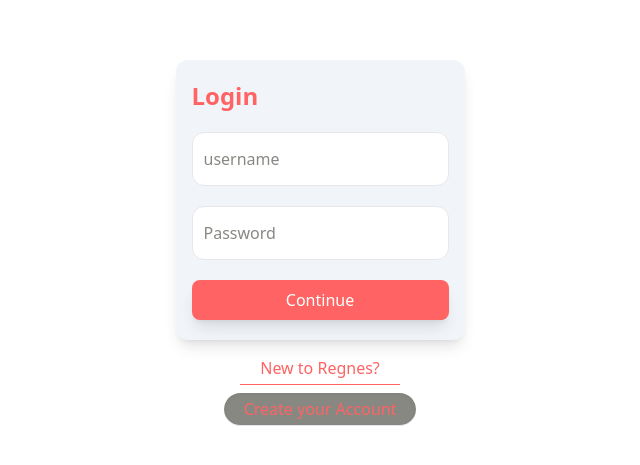
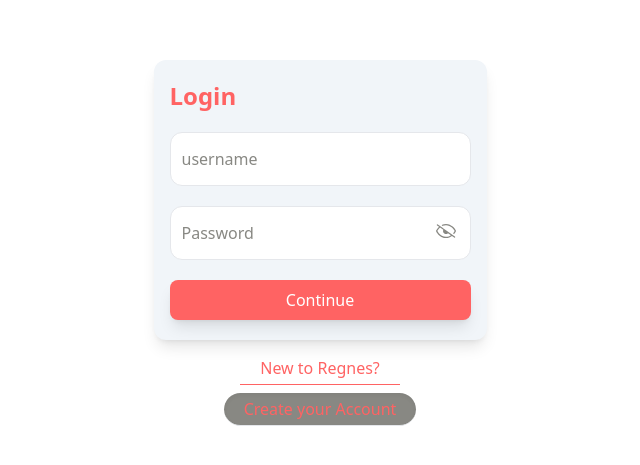
Before and after one commit to RomaLetodiani/Regnes, a React (Vite) app in the folder Frontend/: page /login in a window 1280 px wide. Shown: the part 161-626 px from the top of the page, without its empty margins (320-960 px from the left). Built offline with nearby package versions, Linux system fonts and the light colour scheme.

Commit message:
Added Password logic

```diff
--- a/Frontend/src/Components/UI/Input/Input.tsx
+++ b/Frontend/src/Components/UI/Input/Input.tsx
@@ -1,4 +1,6 @@
-import { InputHTMLAttributes } from "react";
+import { InputHTMLAttributes, useState } from "react";
+import { GoEyeClosed } from "react-icons/go";
+import { MdOutlineRemoveRedEye } from "react-icons/md";
 import { twMerge } from "tailwind-merge";
 
 export interface inputI extends InputHTMLAttributes<HTMLInputElement> {
@@ -21,6 +23,8 @@ const Input = ({
   focus,
   ...rest
 }: inputI) => {
+  const [passwordVisible, setPasswordVisible] = useState(false);
+  const isPassword = rest.type === "password";
   return (
     <div className={twMerge("relative w-full", wrapperClassName)}>
       <label
@@ -40,13 +44,27 @@ const Input = ({
       </label>
       <input
         {...rest}
+        type={isPassword ? (passwordVisible ? "text" : "password") : rest.type}
         className={twMerge(
           "w-full border outline-none px-3 py-2 rounded-xl",
           label && "pt-5",
-          `${hasError && "border-danger"}`,
+          hasError && "border-danger",
+          isPassword && "pr-14",
           inputClassName
         )}
       />
+      {isPassword && (
+        <div
+          className={twMerge(
+            "absolute cursor-pointer right-0 top-0 text-xl flex justify-center items-center w-[50px] h-[50px]",
+            focus ? "text-primary" : "text-secondary-200",
+            hasError && "text-error"
+          )}
+          onClick={() => setPasswordVisible((prev) => !prev)}
+        >
+          {passwordVisible ? <MdOutlineRemoveRedEye /> : <GoEyeClosed />}
+        </div>
+      )}
     </div>
   );
 };
```
